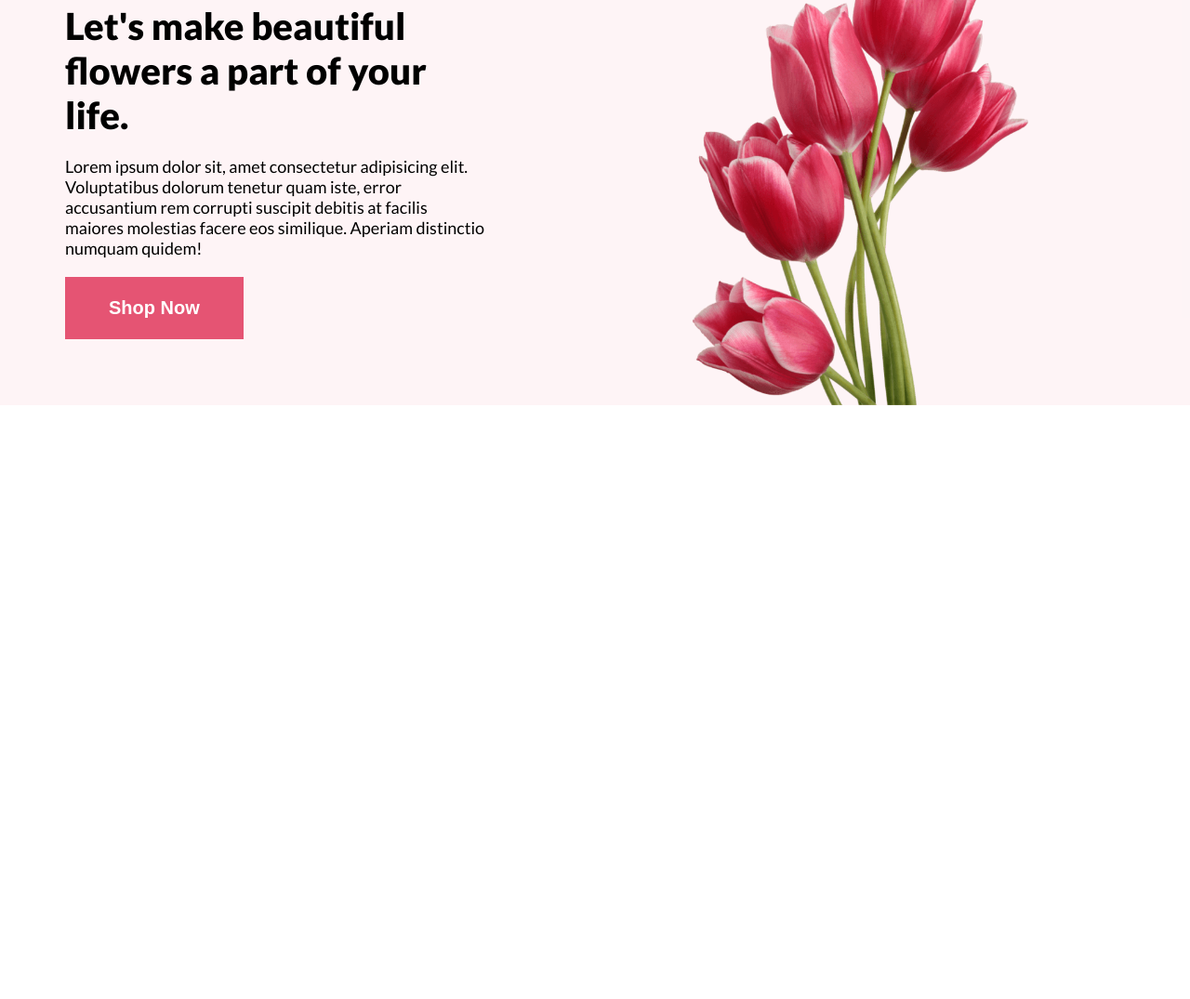
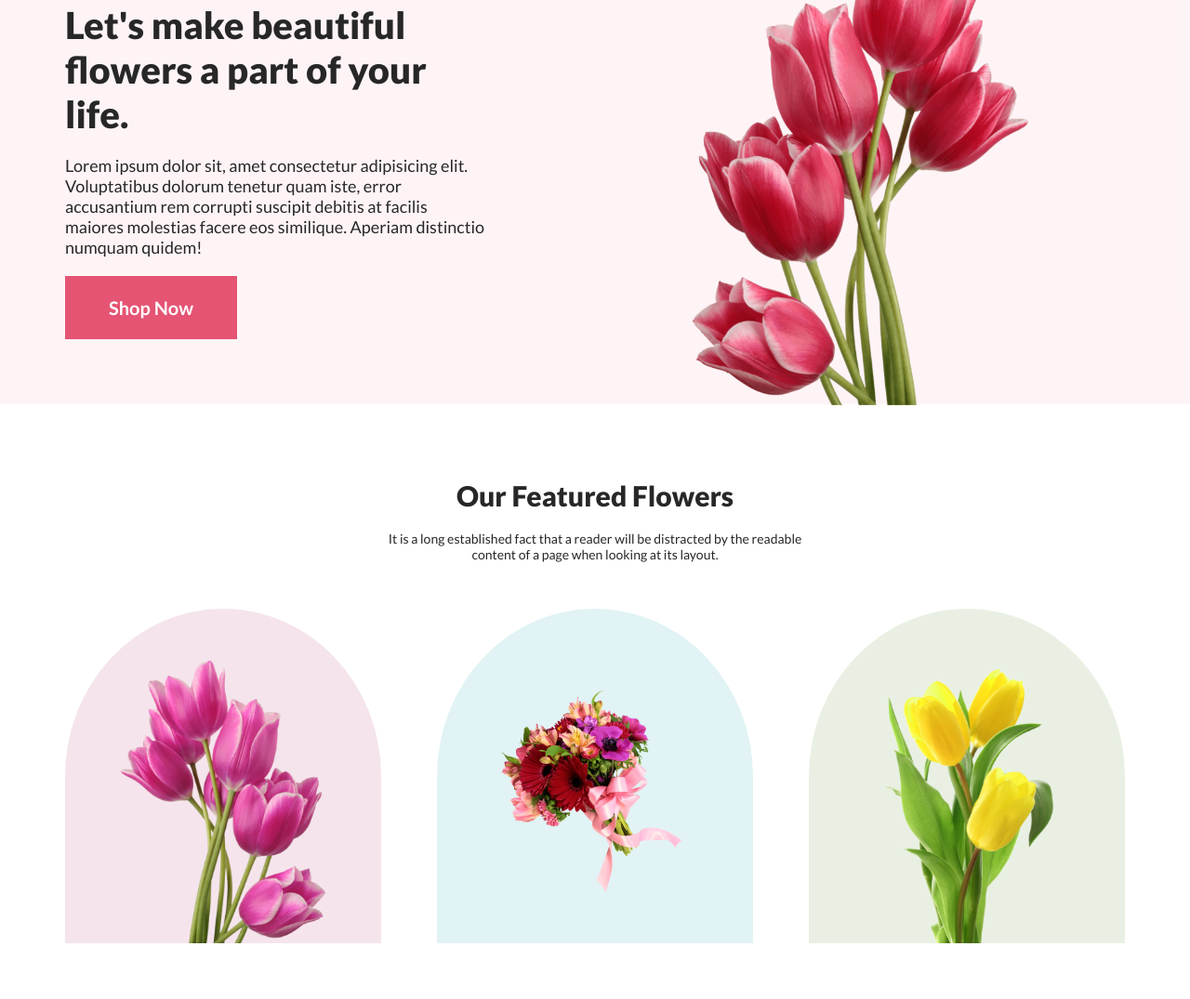
Before and after one commit to mdshifatul-islam/Flourish-flowershop, a plain HTML site: page index.html in a window 1280 px wide. Shown: the part 167-1242 px from the top of the page at 93% size. Before the commit the page ends 800 px from the top, so only its background shows below. Drawn offline with Linux system fonts and the light colour scheme.

Commit message:
work on featured photos

```diff
--- a/css/style.css
+++ b/css/style.css
@@ -1,6 +1,7 @@
 *{
     margin: 0;
     padding: 0;
+    font-family: 'Lato', sans-serif;
 }
 .container{
     max-width: 1140px;
@@ -53,15 +54,16 @@ header{
 }
 .banner_article{
     width: 40%;
-    font-family: 'Lato', sans-serif;
 }
 .banner_article h2{
     font-size: 40px;
     font-weight: 900;
+    color: #272727;
 }
 .banner_article p{
     font-size: 18px;
     margin: 20px 0;
+    color: #272727;
 }
 .banner_img{
     width: 50%;
@@ -71,3 +73,47 @@ header{
     width: 70%;
     margin-bottom: -4px;
 }
+
+/* Featured CSS start */
+.feature{
+    padding: 60px 0;
+}
+.feature_title{
+    width: 40%;
+    margin: 0 auto;
+    text-align: center;
+}
+.feature_title h3{
+    font-size: 30px;
+    font-weight: 900;
+    color: #272727;
+    margin: 20px 0;
+}
+.feature_title p{
+    font-size: 14px;
+    color: #272727;
+}
+.featured_img_container{
+    display: flex;
+    justify-content: space-between;
+    margin-top: 50px;
+}
+.featured_img{
+    display: flex;
+    align-items: flex-end;
+    padding: 30px 60px 0 60px;
+    border-radius: 50% 50% 0 0;
+}
+.featured_img img{
+    width: 220px;
+}
+.featured_img_1{
+    background: #A721621e;
+}
+.featured_img_3{
+    background: #477D111e;
+}
+.featured_img_2{
+    align-items: center;
+    background: #0598a01e;
+}
--- a/index.html
+++ b/index.html
@@ -26,7 +26,19 @@
         </div>
     </header>
     <main>
-
+        <section class="container feature">
+            <div class="feature_title">
+                <h3>Our Featured Flowers</h3>
+                <p>
+                    It is a long established fact that a reader will be distracted by the readable content of a page when looking at its layout.
+                </p>
+            </div>
+            <div class="featured_img_container">
+                <div class="featured_img featured_img_1"><img src="images/pngwing 6.png" alt=""></div>
+                <div class="featured_img featured_img_2"><img src="images/pngwing 5.png" alt=""></div>
+                <div class="featured_img featured_img_3"><img src="images/pngwing 7.png" alt=""></div>
+            </div>
+        </section>
     </main>
     <footer>
 
```
